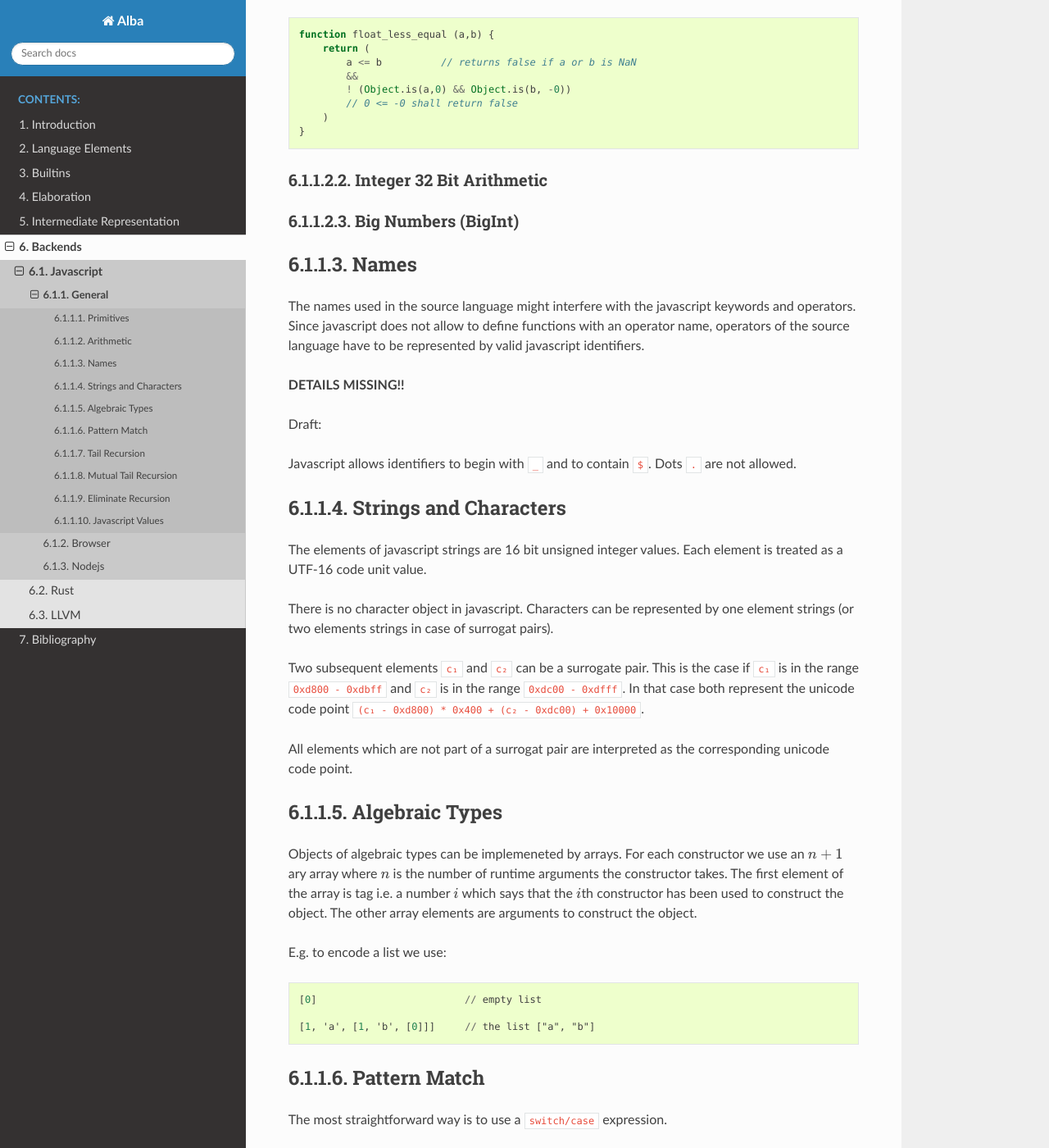
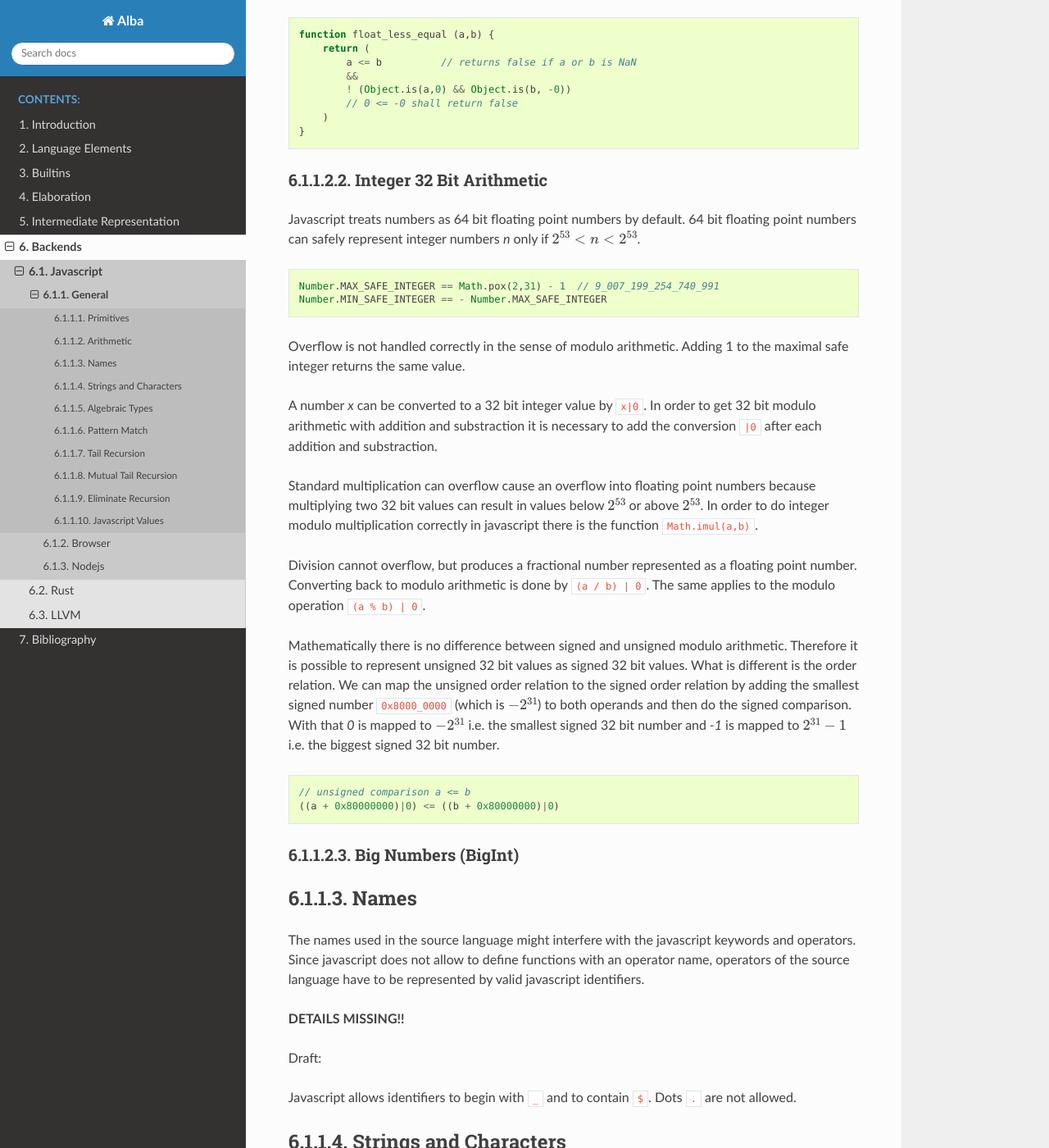
Before and after one commit to alba-lang/lang-spec, a Sphinx documentation site: the page built from sphinx/source/backend/js/general.rst, in a window 1280 px wide and 1400 px high, scrolled down 1176 px. Shown: the whole window at 82% size. Built offline with Sphinx 7.4.7 and the Read the Docs theme 2.0.0, drawn with Linux system fonts in a browser that asks for light colours.

Commit message:
Added 32 bit integer arithmetic in javascript
	modified:   sphinx/source/backend/js/general.rst

```diff
--- a/sphinx/source/backend/js/general.rst
+++ b/sphinx/source/backend/js/general.rst
@@ -73,6 +73,47 @@ A reasonable correction of the IEEE semantics:
 
 Integer 32 Bit Arithmetic
 ------------------------------------------------------------
+
+Javascript treats numbers as 64 bit floating point numbers by default. 64 bit
+floating point numbers can safely represent integer numbers *n* only if
+:math:`2^{53} < n < 2^{53}`.
+
+.. code-block:: javascript
+
+    Number.MAX_SAFE_INTEGER == Math.pox(2,31) - 1  // 9_007_199_254_740_991
+    Number.MIN_SAFE_INTEGER == - Number.MAX_SAFE_INTEGER
+
+Overflow is not handled correctly in the sense of modulo arithmetic. Adding 1 to
+the maximal safe integer returns the same value.
+
+A number *x* can be converted to a 32 bit integer value by ``x|0``. In order to
+get 32 bit modulo arithmetic with addition and substraction it is necessary to
+add the conversion ``|0`` after each addition and substraction.
+
+Standard multiplication can overflow cause an overflow into floating point
+numbers because multiplying two 32 bit values can result in values below
+:math:`2^{53}` or above :math:`2^{53}`. In order to do integer modulo
+multiplication correctly in javascript there is the function ``Math.imul(a,b)``.
+
+Division cannot overflow, but produces a fractional number represented as a
+floating point number. Converting back to modulo arithmetic is done by ``(a / b)
+| 0``.  The same applies to the modulo operation ``(a % b) | 0``.
+
+Mathematically there is no difference between signed and unsigned modulo
+arithmetic. Therefore it is possible to represent unsigned 32 bit values as
+signed 32 bit values. What is different is the order relation. We can map the
+unsigned order relation to the signed order relation by adding the smallest
+signed number ``0x8000_0000`` (which is :math:`- 2^{31}`) to both operands and
+then do the signed comparison. With that *0* is mapped to :math:`- 2^{31}` i.e.
+the smallest signed 32 bit number and *-1*  is mapped to :math:`2^{31} - 1` i.e.
+the biggest signed 32 bit number.
+
+.. code-block:: javascript
+
+    // unsigned comparison a <= b
+    ((a + 0x80000000)|0) <= ((b + 0x80000000)|0)
+
+
 
 
 
```
